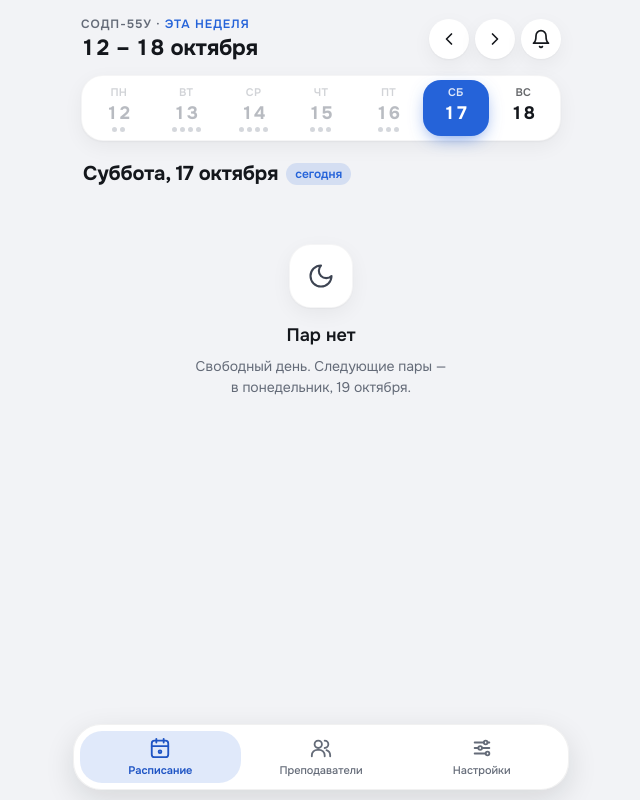
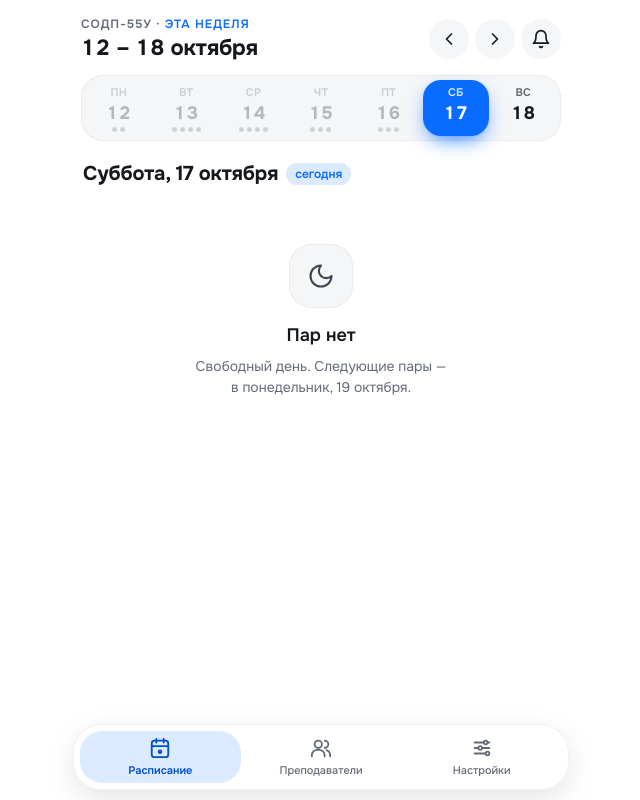
Before and after one commit to alekseebdima58-wq/sodp55u, a plain HTML site: page index.html in a window 1280 px wide. Shown: the whole page, without its empty margins (319-959 px from the left). Drawn offline with Linux system fonts and the light colour scheme; a web font is replaced by a local one.

Commit message:
Расписание: обновлено 18 файл(ов)

```diff
--- a/data/meta.json
+++ b/data/meta.json
@@ -1 +1 @@
-{"updated": "2026-10-17T15:31:49+04:00"}
+{"updated": "2026-10-17T15:54:17+04:00"}
--- a/index.html
+++ b/index.html
@@ -2,9 +2,9 @@
 <html lang="ru" data-theme="dark">
 <head>
 <meta charset="utf-8">
-<meta name="app-build" content="2026-10-17 design-2 swipes-span3 compact-all header-v2">
+<meta name="app-build" content="2026-10-17 oled-style">
 <meta name="viewport" content="width=device-width, initial-scale=1, maximum-scale=1, viewport-fit=cover">
-<meta name="theme-color" content="#0E1014">
+<meta name="theme-color" content="#000000">
 <title>Расписание СОДП-55у</title>
 <script src="https://telegram.org/js/telegram-web-app.js"></script>
 <link rel="preconnect" href="https://fonts.googleapis.com">
@@ -480,6 +480,44 @@ h1.wr { font-family: inherit; font-size: clamp(18px, 5.6vw, 22px); font-weight:
 .cc .rm { font-weight: 600; color: var(--text); }
 .row.past .cc .rm, .row.past .meta > span:first-child { color: var(--past-title); }
 
+
+/* ================= Стиль «Глубокий чёрный» =================
+   Тёмная тема: чистый чёрный фон (на OLED-экране iPhone чёрные точки не светятся), неоновые цвета пар и свечение.
+   Светлая — зеркально: чистый белый фон, насыщенные цвета, вместо свечения цветная тень. */
+html[data-theme="dark"] {
+  --bg: #000000; --surface: #0D0E11; --surface2: #15171B; --border: #1C1F24; --sep: #17191D; --strong: #2A2D33;
+  --hair: rgba(255, 255, 255, .09); --tab-bg: #08090B; --tab-border: #17191D;
+  --accent: #4DA3FF; --acc-rgb: 77, 163, 255; --on-accent: #000000; --acc-soft: #0F1D30;
+  --lec-fg: #5CFFB4; --lec-bar: #1FF29A; --lec-rgb: 31, 242, 154;
+  --prac-fg: #FFC861; --prac-bar: #FFB02E; --prac-rgb: 255, 176, 46;
+  --lab-fg: #CDB0FF; --lab-bar: #A36CFF; --lab-rgb: 163, 108, 255;
+  --oth-fg: #7FDBFF; --oth-bar: #33C8FF; --oth-rgb: 51, 200, 255;
+  --past-bg: #07080A; --past-border: #121418; --dot-past: #24272D;
+  --glass: rgba(8, 9, 11, .96); --glass-border: rgba(255, 255, 255, .08); --tint-a: .06;
+  --glow-card: 0 0 30px -8px; --glow-a: .55; --glow-line: 0 0 12px; --glow-day: 0 0 22px -4px;
+}
+html[data-theme="light"] {
+  --bg: #FFFFFF; --surface: #F5F6F8; --surface2: #ECEEF2; --border: #E6E8EC; --sep: #E9EBEF; --strong: #D5D8DE;
+  --hair: rgba(0, 0, 0, .05); --elev: none; --tab-bg: #FFFFFF; --tab-border: #E9EBEF;
+  --accent: #0A6CFF; --acc-rgb: 10, 108, 255; --on-accent: #FFFFFF; --acc-soft: #E5EFFF;
+  --lec-fg: #00733F; --lec-bar: #00C875; --lec-rgb: 0, 200, 117;
+  --prac-fg: #A35600; --prac-bar: #FF9500; --prac-rgb: 255, 149, 0;
+  --lab-fg: #6526E0; --lab-bar: #8E4DFF; --lab-rgb: 142, 77, 255;
+  --oth-fg: #006C99; --oth-bar: #14A7E8; --oth-rgb: 20, 167, 232;
+  --past-bg: #FAFAFB; --past-border: #F0F1F4;
+  --glass: rgba(255, 255, 255, .96); --glass-border: rgba(0, 0, 0, .06); --glass-shadow: 0 10px 30px rgba(0, 0, 0, .10);
+  --tint-a: .08;
+  --glow-card: 0 14px 30px -12px; --glow-a: .5; --glow-line: 0 2px 8px; --glow-day: 0 8px 20px -6px;
+}
+.row.live .card { border-color: rgba(var(--k-rgb), .6); box-shadow: var(--glow-card) rgba(var(--k-rgb), var(--glow-a)); }
+.row.live .fill, .row.live .mark, .row.live .dot { box-shadow: var(--glow-line) rgba(var(--k-rgb), .85); }
+.day.on { box-shadow: var(--glow-day) rgba(var(--acc-rgb), .9); }
+.kind { box-shadow: inset 0 0 0 1px rgba(var(--k-rgb), .4); }
+html[data-theme="light"] .tab.on { color: #0050CC; }
+html[data-theme="light"] .seg3 { background: var(--surface2); }
+html[data-theme="light"] .seg3 button.on { background: #FFFFFF; border-color: transparent; box-shadow: 0 1px 3px rgba(0, 0, 0, .1); }
+html[data-theme="light"] .day.today:not(.on) .n, html[data-theme="light"] .day.today:not(.on) .s { color: #0050CC; }
+
 /* Узкие телефоны (360–380 px): чуть меньше полей, чтобы статус пары и подписи не обрезались */
 @media (max-width: 380px) {
   .whead .grp { display: none; }
@@ -536,7 +574,7 @@ h1.wr { font-family: inherit; font-size: clamp(18px, 5.6vw, 22px); font-weight:
                   "июля", "августа", "сентября", "октября", "ноября", "декабря"];
   const MSHORT = ["янв", "фев", "мар", "апр", "мая", "июн", "июл", "авг", "сен", "окт", "ноя", "дек"];
   const HUES = [214, 150, 32, 268, 338, 188, 4, 92, 248, 120];
-  const BG = { dark: "#0E1014", light: "#F2F3F6" };
+  const BG = { dark: "#000000", light: "#FFFFFF" };
 
   // Для проверки можно открыть страницу с ?now=2026-10-12T10:52 — время «застынет» на этом моменте
   const NOW_OVERRIDE = new URLSearchParams(location.search).get("now");
```
